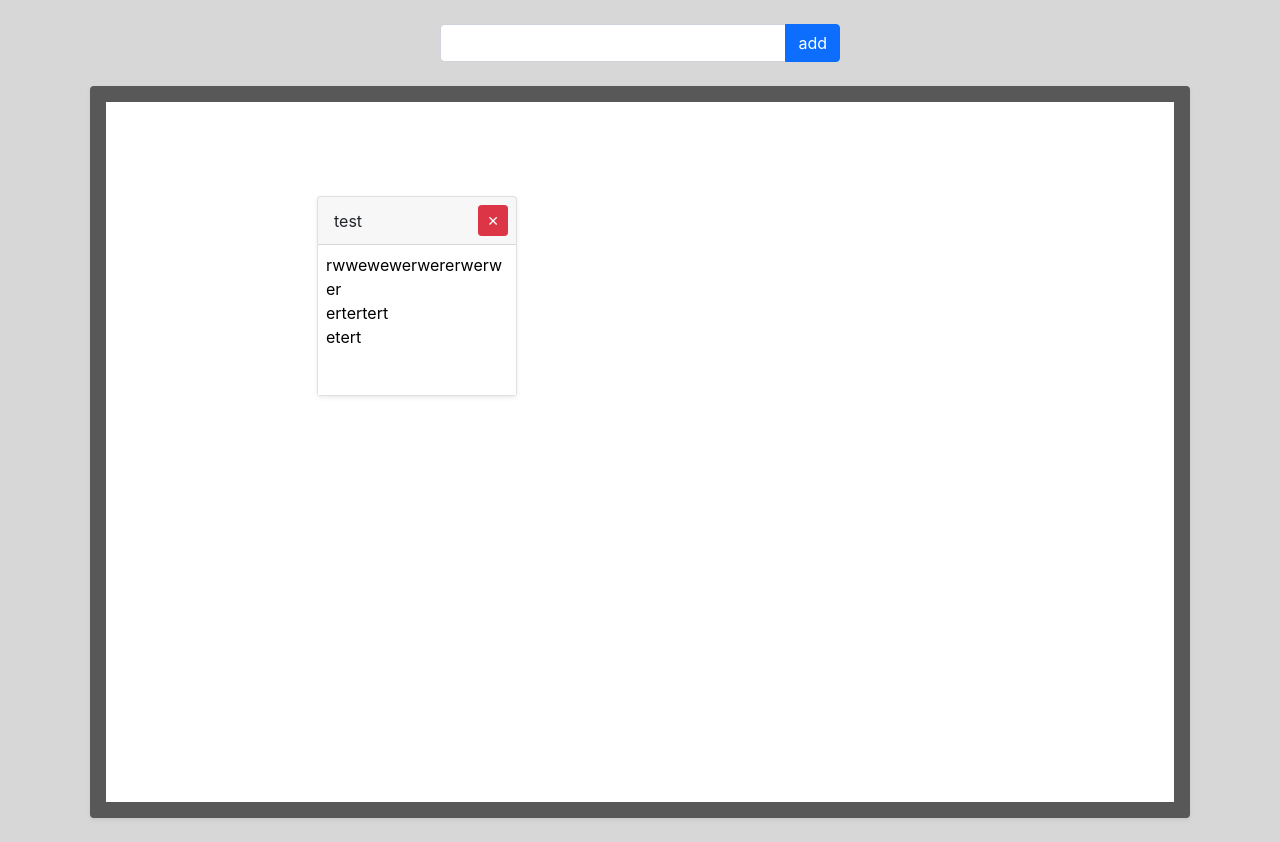
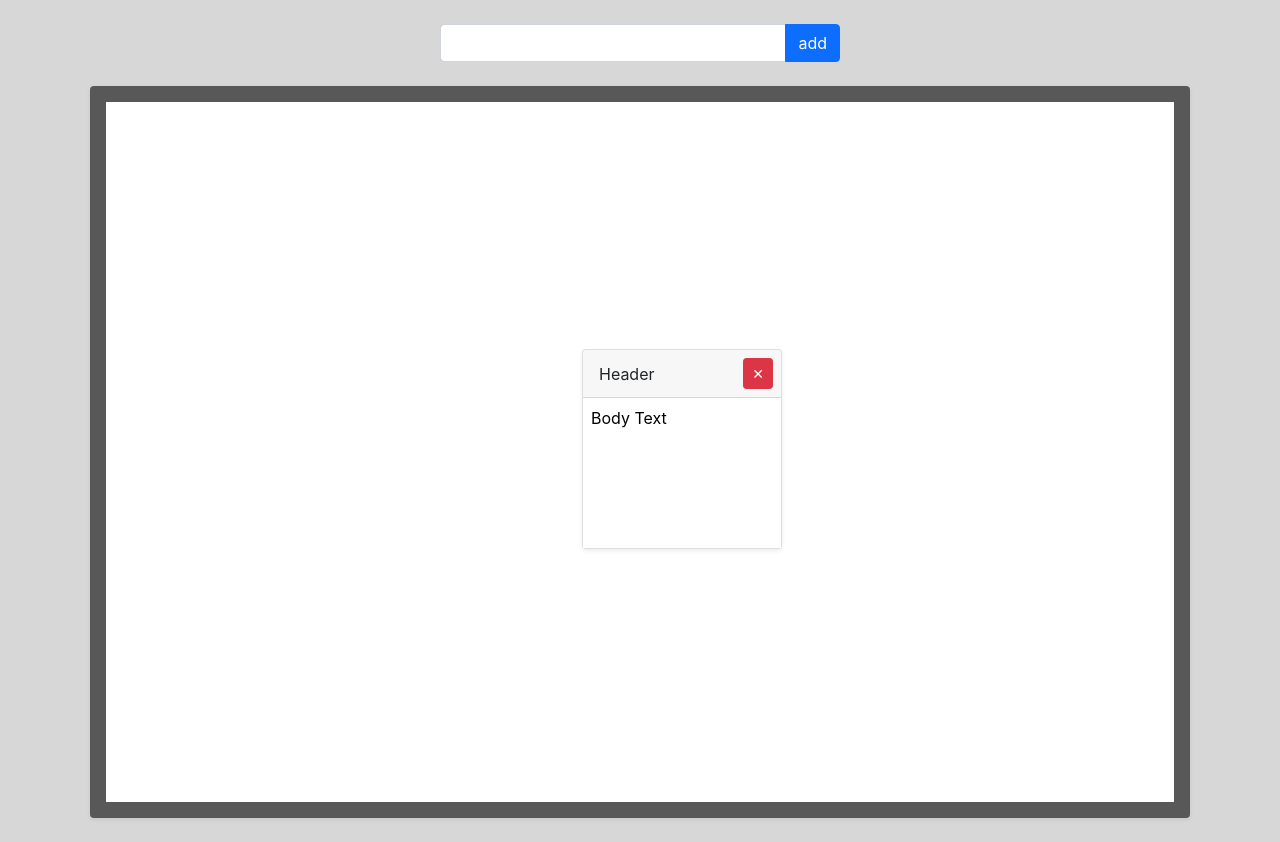
Before and after one commit to constantine-design/sticky-notes, a React (Create React App) app: page / in a window 1280 px wide. Built offline with nearby package versions, Linux system fonts and the light colour scheme; data requests are answered from the project's data file.

Commit message:
Some fixes

```diff
--- a/db.json
+++ b/db.json
@@ -1,11 +1,11 @@
 {
   "todos": [
     {
-      "title": "test",
-      "body": "rwwewewerwererwerwer\nertertert\netert",
+      "title": "Header",
+      "body": "Body Text",
       "isDone": false,
-      "top": 94,
-      "left": 211,
+      "top": 247,
+      "left": 476,
       "id": 1
     }
   ]
--- a/src/App.js
+++ b/src/App.js
@@ -37,10 +37,10 @@ function App() {
       setTitle("");
     },
     delete: (item)=>{
-      api.delete(`/${item.id}`).then((deleted) => {
-        api.get()
-          .then(({data}) => setTodos(data));
-        console.log(deleted);
+      api.delete(`/${item.id}`)
+        .then((deleted) => {
+          setTodos(todos.filter( t => t.id !== item.id) );
+          console.log(deleted);
       });
     },
     updatePosition: (item,x,y)=>{
--- a/src/TodoList.jsx
+++ b/src/TodoList.jsx
@@ -1,5 +1,4 @@
 import TodoItem from "./TodoItem";
-import { useState, useEffect } from 'react';
 
 const TodoList = (props) => {
     return(
```
